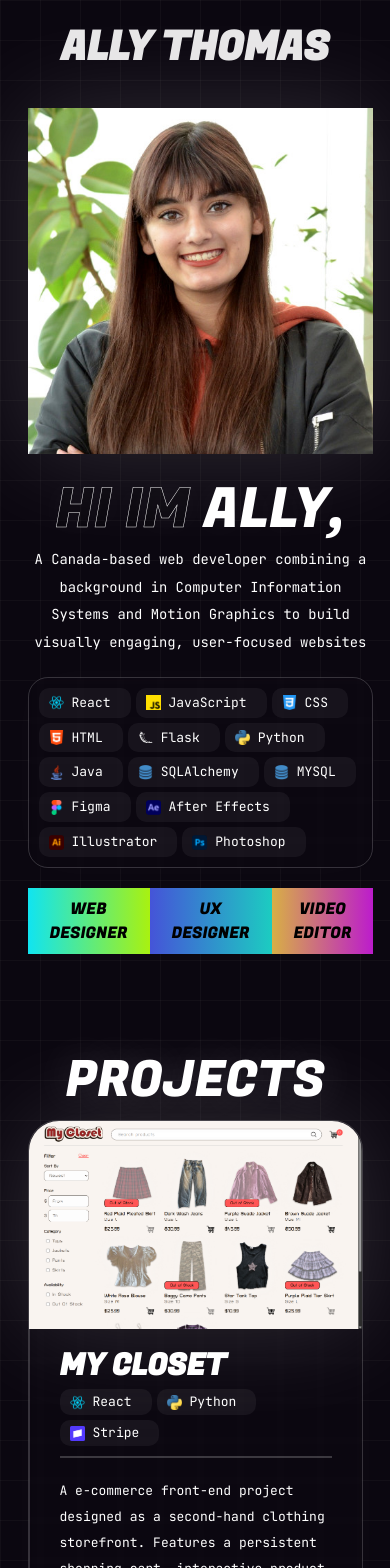
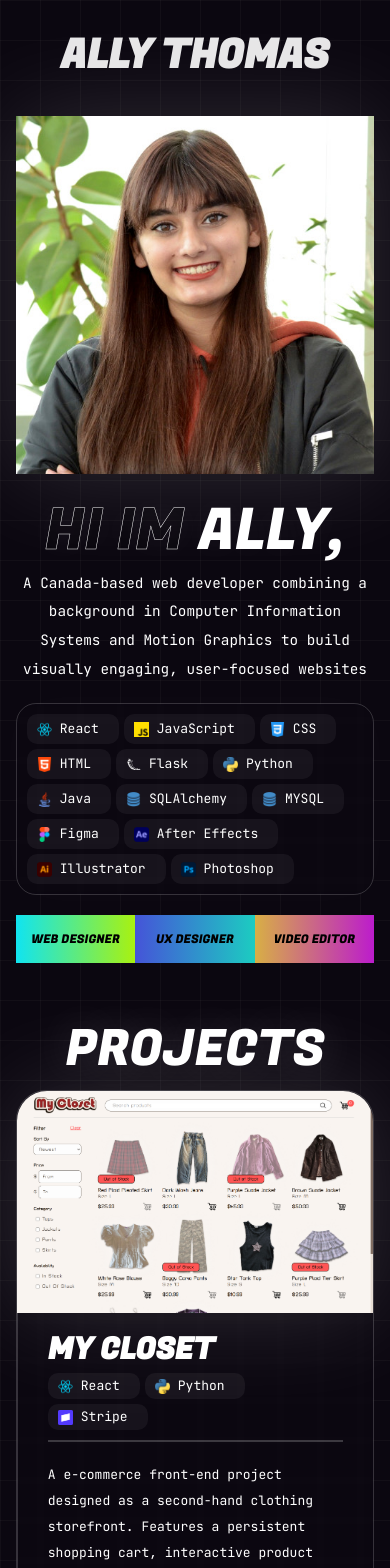
Before and after one commit to athomas97/portfolio, a React (Create React App) app in the folder portfolio/: page / in a window 390 px wide. Shown: the top 1568 px of the page. Built offline with nearby package versions, Linux system fonts and the light colour scheme.

Commit message:
minor styling updates: replaces ecommerce project image, fixed broken technology tags in project section, made gaps between sections smallar on mobile, fixed responsiveness in hero section (#20)
Co-authored-by: Ally <athomas97@gmail.com>

```diff
--- a/portfolio/src/App.css
+++ b/portfolio/src/App.css
@@ -38,6 +38,12 @@
   color: #61dafb;
 }
 
+@media (max-width: 800px) {
+  .main-content {
+      gap: 50px;
+  }
+}
+
 @keyframes App-logo-spin {
   from {
     transform: rotate(0deg);
--- a/portfolio/src/components/ProjectsSection.js
+++ b/portfolio/src/components/ProjectsSection.js
@@ -46,7 +46,7 @@ function ProjectsSection() {
                         <div className="project-info">
                             <div className="project-header">
                                 <h2>{project.title}</h2>
-                                <div>
+                                <div style={{ display: "flex" }}>
                                     {project.technology.map((technology) => (
                                         <div className="technology-card">
                                             <img
--- a/portfolio/src/index.css
+++ b/portfolio/src/index.css
@@ -249,8 +249,6 @@ button {
     border-radius: 50px;
 }
 
-
-
 /* Navbar */
 #nav-bar {
     overflow: auto;
@@ -325,7 +323,7 @@ button {
         line-height: 1.3em;
     }
     #about-text-container > p {
-        font-size: clamp(13px, 4cqi, 1.0rem);
+        font-size: clamp(10px, 4cqi, 1.0rem);
     }
     #hi-im-text {
         color: var(--semi-transparent-purple);
@@ -373,8 +371,7 @@ button {
         justify-content: center;
         align-items: center;
         width: 100%;
-        padding: 0px 22px;
-        height: 65.64px;
+        padding: 15px 22px;
     }
 }
 
@@ -581,7 +578,7 @@ button {
     }
 }
 
-@media (max-width: 1000px) {
+@media (max-width: 800px) {
     /* Hero Section */
     .home-container {
         grid-template-columns: 1fr;
@@ -613,6 +610,19 @@ button {
 }
 
 @media (max-width: 650px) {
+    body {
+        padding: 2%;
+    }
+    /* Hero Section */
+    #about-container {
+        width: 100%;
+    }
+    #roles-container {
+        div {
+            padding: 15px 5px;
+            font-size: 12px;
+        }
+    }
     /* Scrollbar */
     .scroll-button {
         display: none;
```
Also changed, not shown: portfolio/public/img/projects/ecommerce.png.
